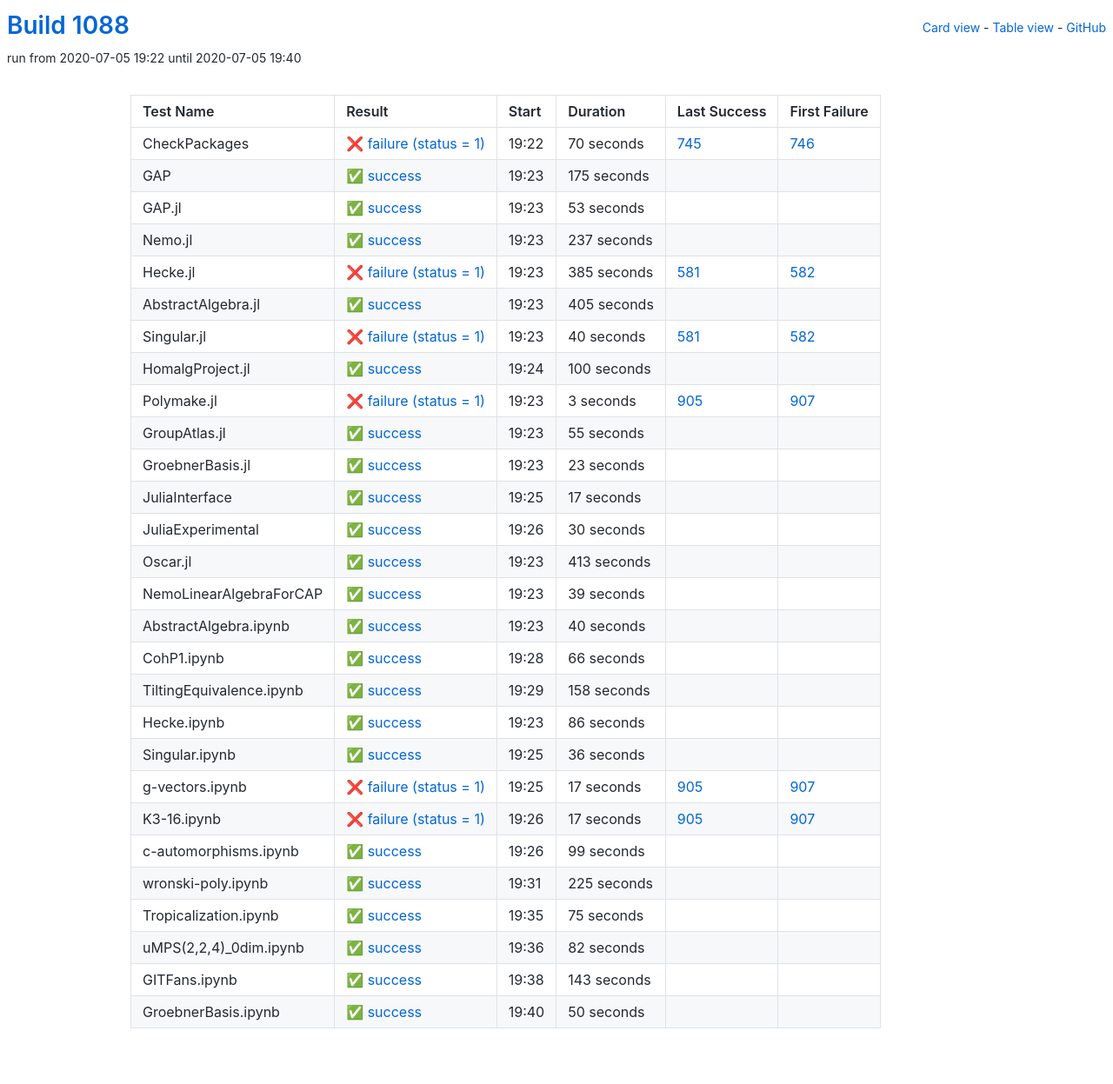
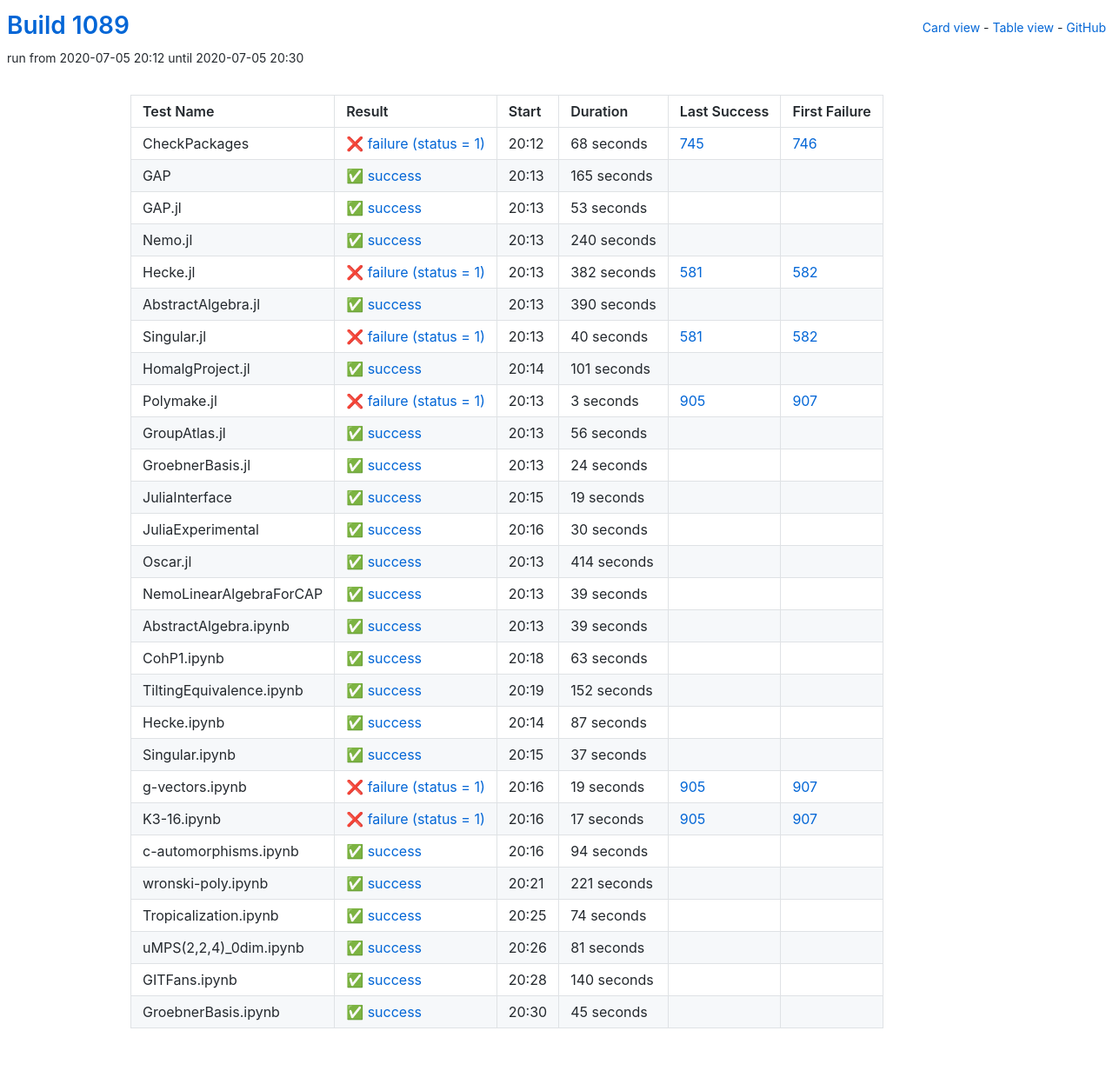
Before and after one commit to oscar-system/oscar-ci-status-1.4, a Jekyll site: the page built from table.html, in a window 1280 px wide. Shown: the whole page at 87% size. Built offline with Jekyll 4.4.1, drawn with Linux system fonts in a browser that asks for light colours.

Commit message:
Build #1089

```diff
--- a/_data/ci.yml
+++ b/_data/ci.yml
@@ -1,6 +1,6 @@
 ---
-build: 1088
-build_url: https://oscarci.mathematik.uni-kl.de/job/oscar-julia-1.4/1088/
+build: 1089
+build_url: https://oscarci.mathematik.uni-kl.de/job/oscar-julia-1.4/1089/
 job: oscar-julia-1.4
 organization: oscar-system
 repo: oscar-ci-status-1.4
@@ -8,32 +8,32 @@ repourl: https://github.com/oscar-system/oscar-ci-status-1.4
 tests:
 - name: CheckPackages
   id: checkpackages
-  log: https://oscarci.mathematik.uni-kl.de/job/oscar-julia-1.4/1088/artifact/logs/build-1088/CheckPackages.log
-  start: 2020-07-05 19:22
+  log: https://oscarci.mathematik.uni-kl.de/job/oscar-julia-1.4/1089/artifact/logs/build-1089/CheckPackages.log
+  start: 2020-07-05 20:12
   success: false
   exitcode: 1
   status: failure
-  duration: 70
+  duration: 68
   last_success: 745
   last_success_url: https://oscarci.mathematik.uni-kl.de/job/oscar-julia-1.4/745/
   first_failure: 746
   first_failure_url: https://oscarci.mathematik.uni-kl.de/job/oscar-julia-1.4/746/
 - name: GAP
   id: gap
-  log: https://oscarci.mathematik.uni-kl.de/job/oscar-julia-1.4/1088/artifact/logs/build-1088/GAP.log
-  start: 2020-07-05 19:23
+  log: https://oscarci.mathematik.uni-kl.de/job/oscar-julia-1.4/1089/artifact/logs/build-1089/GAP.log
+  start: 2020-07-05 20:13
   success: true
   exitcode: 0
   status: success
-  duration: 175
+  duration: 165
   last_success: false
   last_success_url:
   first_failure: false
   first_failure_url:
 - name: GAP.jl
   id: gap-jl
-  log: https://oscarci.mathematik.uni-kl.de/job/oscar-julia-1.4/1088/artifact/logs/build-1088/GAP.jl.log
-  start: 2020-07-05 19:23
+  log: https://oscarci.mathematik.uni-kl.de/job/oscar-julia-1.4/1089/artifact/logs/build-1089/GAP.jl.log
+  start: 2020-07-05 20:13
   success: true
   exitcode: 0
   status: success
@@ -44,44 +44,44 @@ tests:
   first_failure_url:
 - name: Nemo.jl
   id: nemo-jl
-  log: https://oscarci.mathematik.uni-kl.de/job/oscar-julia-1.4/1088/artifact/logs/build-1088/Nemo.jl.log
-  start: 2020-07-05 19:23
+  log: https://oscarci.mathematik.uni-kl.de/job/oscar-julia-1.4/1089/artifact/logs/build-1089/Nemo.jl.log
+  start: 2020-07-05 20:13
   success: true
   exitcode: 0
   status: success
-  duration: 237
+  duration: 240
   last_success: false
   last_success_url:
   first_failure: false
   first_failure_url:
 - name: Hecke.jl
   id: hecke-jl
-  log: https://oscarci.mathematik.uni-kl.de/job/oscar-julia-1.4/1088/artifact/logs/build-1088/Hecke.jl.log
-  start: 2020-07-05 19:23
+  log: https://oscarci.mathematik.uni-kl.de/job/oscar-julia-1.4/1089/artifact/logs/build-1089/Hecke.jl.log
+  start: 2020-07-05 20:13
   success: false
   exitcode: 1
   status: failure
-  duration: 385
+  duration: 382
   last_success: 581
   last_success_url: https://oscarci.mathematik.uni-kl.de/job/oscar-julia-1.4/581/
   first_failure: 582
   first_failure_url: https://oscarci.mathematik.uni-kl.de/job/oscar-julia-1.4/582/
 - name: AbstractAlgebra.jl
   id: abstractalgebra-jl
-  log: https://oscarci.mathematik.uni-kl.de/job/oscar-julia-1.4/1088/artifact/logs/build-1088/AbstractAlgebra.jl.log
-  start: 2020-07-05 19:23
+  log: https://oscarci.mathematik.uni-kl.de/job/oscar-julia-1.4/1089/artifact/logs/build-1089/AbstractAlgebra.jl.log
+  start: 2020-07-05 20:13
   success: true
   exitcode: 0
   status: success
-  duration: 405
+  duration: 390
   last_success: false
   last_success_url:
   first_failure: false
   first_failure_url:
 - name: Singular.jl
   id: singular-jl
-  log: https://oscarci.mathematik.uni-kl.de/job/oscar-julia-1.4/1088/artifact/logs/build-1088/Singular.jl.log
-  start: 2020-07-05 19:23
+  log: https://oscarci.mathematik.uni-kl.de/job/oscar-julia-1.4/1089/artifact/logs/build-1089/Singular.jl.log
+  start: 2020-07-05 20:13
   success: false
   exitcode: 1
   status: failure
@@ -92,20 +92,20 @@ tests:
   first_failure_url: https://oscarci.mathematik.uni-kl.de/job/oscar-julia-1.4/582/
 - name: HomalgProject.jl
   id: homalgproject-jl
-  log: https://oscarci.mathematik.uni-kl.de/job/oscar-julia-1.4/1088/artifact/logs/build-1088/HomalgProject.jl.log
-  start: 2020-07-05 19:24
+  log: https://oscarci.mathematik.uni-kl.de/job/oscar-julia-1.4/1089/artifact/logs/build-1089/HomalgProject.jl.log
+  start: 2020-07-05 20:14
   success: true
   exitcode: 0
   status: success
-  duration: 100
+  duration: 101
   last_success: false
   last_success_url:
   first_failure: false
   first_failure_url:
 - name: Polymake.jl
   id: polymake-jl
-  log: https://oscarci.mathematik.uni-kl.de/job/oscar-julia-1.4/1088/artifact/logs/build-1088/Polymake.jl.log
-  start: 2020-07-05 19:23
+  log: https://oscarci.mathematik.uni-kl.de/job/oscar-julia-1.4/1089/artifact/logs/build-1089/Polymake.jl.log
+  start: 2020-07-05 20:13
   success: false
   exitcode: 1
   status: failure
@@ -116,44 +116,44 @@ tests:
   first_failure_url: https://oscarci.mathematik.uni-kl.de/job/oscar-julia-1.4/907/
 - name: GroupAtlas.jl
   id: groupatlas-jl
-  log: https://oscarci.mathematik.uni-kl.de/job/oscar-julia-1.4/1088/artifact/logs/build-1088/GroupAtlas.jl.log
-  start: 2020-07-05 19:23
+  log: https://oscarci.mathematik.uni-kl.de/job/oscar-julia-1.4/1089/artifact/logs/build-1089/GroupAtlas.jl.log
+  start: 2020-07-05 20:13
   success: true
   exitcode: 0
   status: success
-  duration: 55
+  duration: 56
   last_success: false
   last_success_url:
   first_failure: false
   first_failure_url:
 - name: GroebnerBasis.jl
   id: groebnerbasis-jl
-  log: https://oscarci.mathematik.uni-kl.de/job/oscar-julia-1.4/1088/artifact/logs/build-1088/GroebnerBasis.jl.log
-  start: 2020-07-05 19:23
+  log: https://oscarci.mathematik.uni-kl.de/job/oscar-julia-1.4/1089/artifact/logs/build-1089/GroebnerBasis.jl.log
+  start: 2020-07-05 20:13
   success: true
   exitcode: 0
   status: success
-  duration: 23
+  duration: 24
   last_success: false
   last_success_url:
   first_failure: false
   first_failure_url:
 - name: JuliaInterface
   id: juliainterface
-  log: https://oscarci.mathematik.uni-kl.de/job/oscar-julia-1.4/1088/artifact/logs/build-1088/JuliaInterface.log
-  start: 2020-07-05 19:25
+  log: https://oscarci.mathematik.uni-kl.de/job/oscar-julia-1.4/1089/artifact/logs/build-1089/JuliaInterface.log
+  start: 2020-07-05 20:15
   success: true
   exitcode: 0
   status: success
-  duration: 17
+  duration: 19
   last_success: false
   last_success_url:
   first_failure: false
   first_failure_url:
 - name: JuliaExperimental
   id: juliaexperimental
-  log: https://oscarci.mathematik.uni-kl.de/job/oscar-julia-1.4/1088/artifact/logs/build-1088/JuliaExperimental.log
-  start: 2020-07-05 19:26
+  log: https://oscarci.mathematik.uni-kl.de/job/oscar-julia-1.4/1089/artifact/logs/build-1089/JuliaExperimental.log
+  start: 2020-07-05 20:16
   success: true
   exitcode: 0
   status: success
@@ -164,20 +164,20 @@ tests:
   first_failure_url:
 - name: Oscar.jl
   id: oscar-jl
-  log: https://oscarci.mathematik.uni-kl.de/job/oscar-julia-1.4/1088/artifact/logs/build-1088/Oscar.jl.log
-  start: 2020-07-05 19:23
+  log: https://oscarci.mathematik.uni-kl.de/job/oscar-julia-1.4/1089/artifact/logs/build-1089/Oscar.jl.log
+  start: 2020-07-05 20:13
   success: true
   exitcode: 0
   status: success
-  duration: 413
+  duration: 414
   last_success: false
   last_success_url:
   first_failure: false
   first_failure_url:
 - name: NemoLinearAlgebraForCAP
   id: nemolinearalgebraforcap
-  log: https://oscarci.mathematik.uni-kl.de/job/oscar-julia-1.4/1088/artifact/logs/build-1088/NemoLinearAlgebraForCAP.log
-  start: 2020-07-05 19:23
+  log: https://oscarci.mathematik.uni-kl.de/job/oscar-julia-1.4/1089/artifact/logs/build-1089/NemoLinearAlgebraForCAP.log
+  start: 2020-07-05 20:13
   success: true
   exitcode: 0
   status: success
@@ -188,80 +188,80 @@ tests:
   first_failure_url:
 - name: AbstractAlgebra.ipynb
   id: abstractalgebra-ipynb
-  log: https://oscarci.mathematik.uni-kl.de/job/oscar-julia-1.4/1088/artifact/logs/build-1088/AbstractAlgebra.ipynb.log
-  start: 2020-07-05 19:23
+  log: https://oscarci.mathematik.uni-kl.de/job/oscar-julia-1.4/1089/artifact/logs/build-1089/AbstractAlgebra.ipynb.log
+  start: 2020-07-05 20:13
   success: true
   exitcode: 0
   status: success
-  duration: 40
+  duration: 39
   last_success: false
   last_success_url:
   first_failure: false
   first_failure_url:
 - name: CohP1.ipynb
   id: cohp1-ipynb
-  log: https://oscarci.mathematik.uni-kl.de/job/oscar-julia-1.4/1088/artifact/logs/build-1088/CohP1.ipynb.log
-  start: 2020-07-05 19:28
+  log: https://oscarci.mathematik.uni-kl.de/job/oscar-julia-1.4/1089/artifact/logs/build-1089/CohP1.ipynb.log
+  start: 2020-07-05 20:18
   success: true
   exitcode: 0
   status: success
-  duration: 66
+  duration: 63
   last_success: false
   last_success_url:
   first_failure: false
   first_failure_url:
 - name: TiltingEquivalence.ipynb
   id: tiltingequivalence-ipynb
-  log: https://oscarci.mathematik.uni-kl.de/job/oscar-julia-1.4/1088/artifact/logs/build-1088/TiltingEquivalence.ipynb.log
-  start: 2020-07-05 19:29
+  log: https://oscarci.mathematik.uni-kl.de/job/oscar-julia-1.4/1089/artifact/logs/build-1089/TiltingEquivalence.ipynb.log
+  start: 2020-07-05 20:19
   success: true
   exitcode: 0
   status: success
-  duration: 158
+  duration: 152
   last_success: false
   last_success_url:
   first_failure: false
   first_failure_url:
 - name: Hecke.ipynb
   id: hecke-ipynb
-  log: https://oscarci.mathematik.uni-kl.de/job/oscar-julia-1.4/1088/artifact/logs/build-1088/Hecke.ipynb.log
-  start: 2020-07-05 19:23
+  log: https://oscarci.mathematik.uni-kl.de/job/oscar-julia-1.4/1089/artifact/logs/build-1089/Hecke.ipynb.log
+  start: 2020-07-05 20:14
   success: true
   exitcode: 0
   status: success
-  duration: 86
+  duration: 87
   last_success: false
   last_success_url:
   first_failure: false
   first_failure_url:
 - name: Singular.ipynb
   id: singular-ipynb
-  log: https://oscarci.mathematik.uni-kl.de/job/oscar-julia-1.4/1088/artifact/logs/build-1088/Singular.ipynb.log
-  start: 2020-07-05 19:25
+  log: https://oscarci.mathematik.uni-kl.de/job/oscar-julia-1.4/1089/artifact/logs/build-1089/Singular.ipynb.log
+  start: 2020-07-05 20:15
   success: true
   exitcode: 0
   status: success
-  duration: 36
+  duration: 37
   last_success: false
   last_success_url:
   first_failure: false
   first_failure_url:
 - name: g-vectors.ipynb
   id: g-vectors-ipynb
-  log: https://oscarci.mathematik.uni-kl.de/job/oscar-julia-1.4/1088/artifact/logs/build-1088/g-vectors.ipynb.log
-  start: 2020-07-05 19:25
+  log: https://oscarci.mathematik.uni-kl.de/job/oscar-julia-1.4/1089/artifact/logs/build-1089/g-vectors.ipynb.log
+  start: 2020-07-05 20:16
   success: false
   exitcode: 1
   status: failure
-  duration: 17
+  duration: 19
   last_success: 905
   last_success_url: https://oscarci.mathematik.uni-kl.de/job/oscar-julia-1.4/905/
   first_failure: 907
   first_failure_url: https://oscarci.mathematik.uni-kl.de/job/oscar-julia-1.4/907/
 - name: K3-16.ipynb
   id: k3-16-ipynb
-  log: https://oscarci.mathematik.uni-kl.de/job/oscar-julia-1.4/1088/artifact/logs/build-1088/K3-16.ipynb.log
-  start: 2020-07-05 19:26
+  log: https://oscarci.mathematik.uni-kl.de/job/oscar-julia-1.4/1089/artifact/logs/build-1089/K3-16.ipynb.log
+  start: 2020-07-05 20:16
   success: false
   exitcode: 1
   status: failure
@@ -272,72 +272,72 @@ tests:
   first_failure_url: https://oscarci.mathematik.uni-kl.de/job/oscar-julia-1.4/907/
 - name: c-automorphisms.ipynb
   id: c-automorphisms-ipynb
-  log: https://oscarci.mathematik.uni-kl.de/job/oscar-julia-1.4/1088/artifact/logs/build-1088/c-automorphisms.ipynb.log
-  start: 2020-07-05 19:26
+  log: https://oscarci.mathematik.uni-kl.de/job/oscar-julia-1.4/1089/artifact/logs/build-1089/c-automorphisms.ipynb.log
+  start: 2020-07-05 20:16
   success: true
   exitcode: 0
   status: success
-  duration: 99
+  duration: 94
   last_success: false
   last_success_url:
   first_failure: false
   first_failure_url:
 - name: wronski-poly.ipynb
   id: wronski-poly-ipynb
-  log: https://oscarci.mathematik.uni-kl.de/job/oscar-julia-1.4/1088/artifact/logs/build-1088/wronski-poly.ipynb.log
-  start: 2020-07-05 19:31
+  log: https://oscarci.mathematik.uni-kl.de/job/oscar-julia-1.4/1089/artifact/logs/build-1089/wronski-poly.ipynb.log
+  start: 2020-07-05 20:21
   success: true
   exitcode: 0
   status: success
-  duration: 225
+  duration: 221
   last_success: false
   last_success_url:
   first_failure: false
   first_failure_url:
 - name: Tropicalization.ipynb
   id: tropicalization-ipynb
-  log: https://oscarci.mathematik.uni-kl.de/job/oscar-julia-1.4/1088/artifact/logs/build-1088/Tropicalization.ipynb.log
-  start: 2020-07-05 19:35
+  log: https://oscarci.mathematik.uni-kl.de/job/oscar-julia-1.4/1089/artifact/logs/build-1089/Tropicalization.ipynb.log
+  start: 2020-07-05 20:25
   success: true
   exitcode: 0
   status: success
-  duration: 75
+  duration: 74
   last_success: false
   last_success_url:
   first_failure: false
   first_failure_url:
 - name: uMPS(2,2,4)_0dim.ipynb
   id: umps-2-2-4-0dim-ipynb
-  log: https://oscarci.mathematik.uni-kl.de/job/oscar-julia-1.4/1088/artifact/logs/build-1088/uMPS-2-2-4-_0dim.ipynb.log
-  start: 2020-07-05 19:36
+  log: https://oscarci.mathematik.uni-kl.de/job/oscar-julia-1.4/1089/artifact/logs/build-1089/uMPS-2-2-4-_0dim.ipynb.log
+  start: 2020-07-05 20:26
   success: true
   exitcode: 0
   status: success
-  duration: 82
+  duration: 81
   last_success: false
   last_success_url:
   first_failure: false
   first_failure_url:
 - name: GITFans.ipynb
   id: gitfans-ipynb
-  log: https://oscarci.mathematik.uni-kl.de/job/oscar-julia-1.4/1088/artifact/logs/build-1088/GITFans.ipynb.log
-  start: 2020-07-05 19:38
+  log: https://oscarci.mathematik.uni-kl.de/job/oscar-julia-1.4/1089/artifact/logs/build-1089/GITFans.ipynb.log
+  start: 2020-07-05 20:28
   success: true
   exitcode: 0
   status: success
-  duration: 143
+  duration: 140
   last_success: false
   last_success_url:
   first_failure: false
   first_failure_url:
 - name: GroebnerBasis.ipynb
   id: groebnerbasis-ipynb
-  log: https://oscarci.mathematik.uni-kl.de/job/oscar-julia-1.4/1088/artifact/logs/build-1088/GroebnerBasis.ipynb.log
-  start: 2020-07-05 19:40
+  log: https://oscarci.mathematik.uni-kl.de/job/oscar-julia-1.4/1089/artifact/logs/build-1089/GroebnerBasis.ipynb.log
+  start: 2020-07-05 20:30
   success: true
   exitcode: 0
   status: success
-  duration: 50
+  duration: 45
   last_success: false
   last_success_url:
   first_failure: false
```
Also changed, not shown: README.md.
